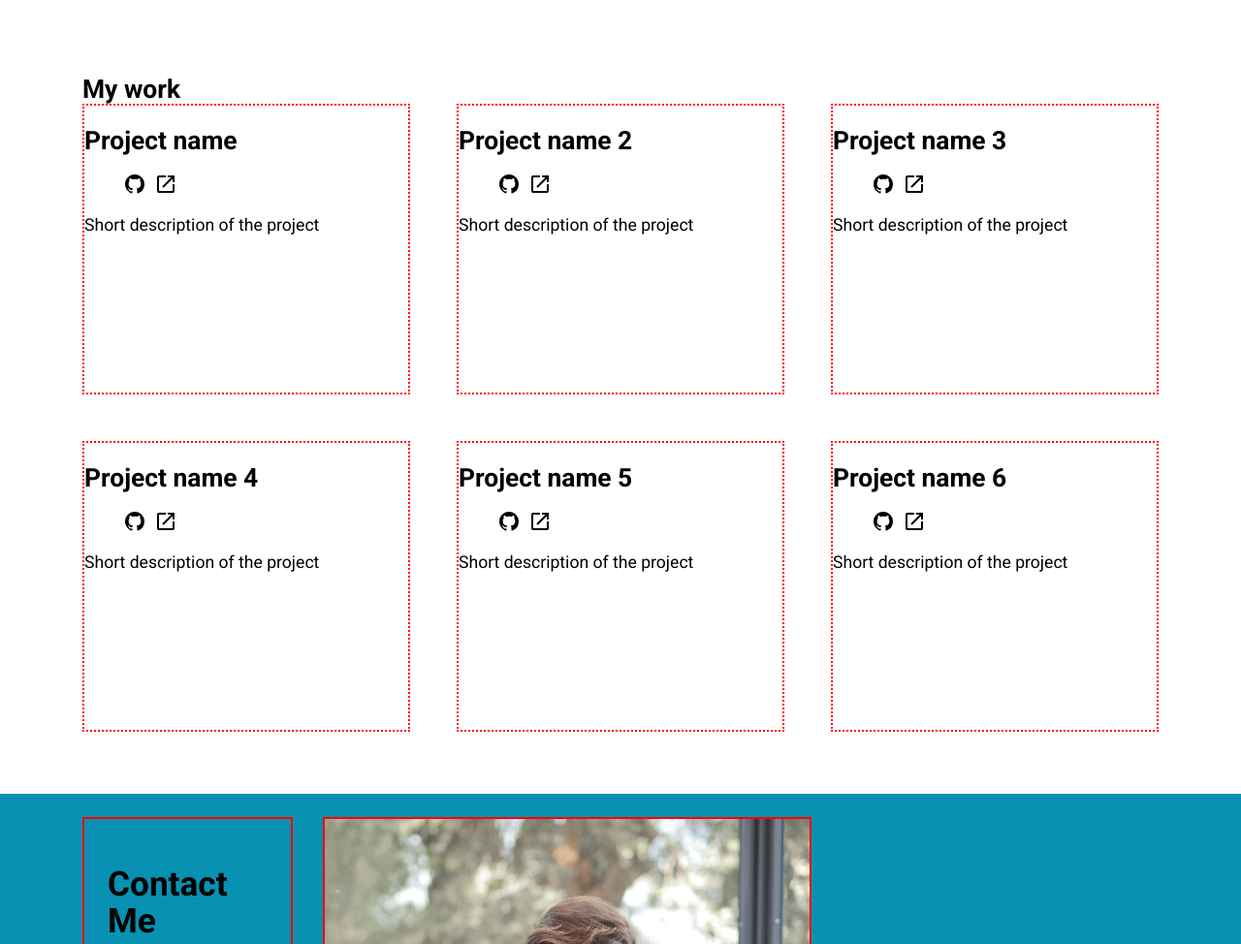
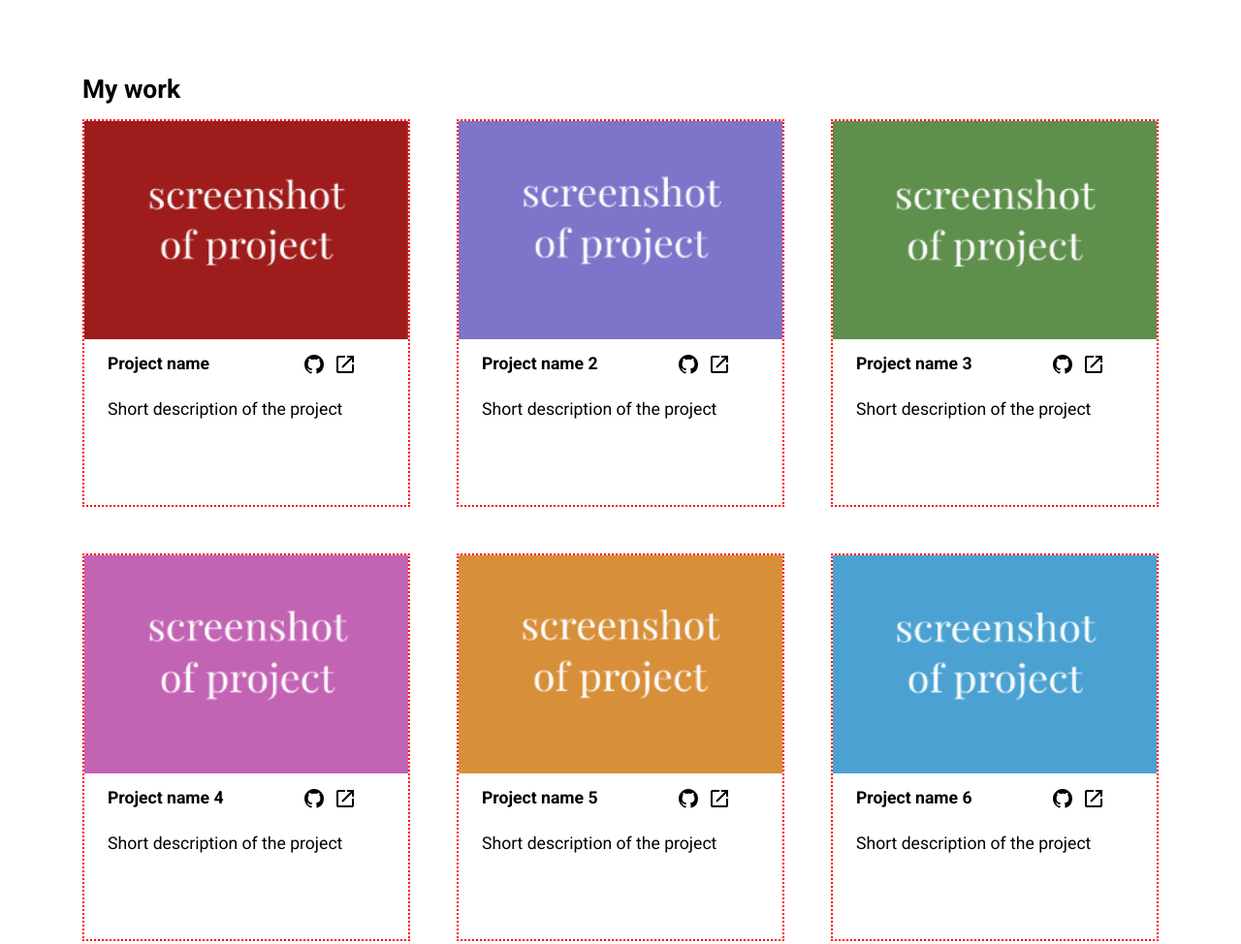
Before and after one commit to ShengGut/landing-page, a website built with Vite: page index.html in a window 1280 px wide. Shown: the part 400-1374 px from the top of the page at 97% size. Built offline with nearby package versions, Linux system fonts and the light colour scheme; a web font is replaced by a local one.

Commit message:
Added project cards

```diff
--- a/index.html
+++ b/index.html
@@ -61,10 +61,10 @@
     <main>
       <section class="margin-400 padding-block-900">
         <div class="container">
-          <h1>My work</h1>
+          <h1 class="my-work">My work</h1>
           <div class="triple-columns">
             <div class="card">
-              <img src="" alt="" />
+              <img src="images/card-1.png" alt="" />
               <h1 class="project-name">Project name</h1>
               <nav class="project-links" id="project-links">
                 <ul aria-label="Project links" role="list" class="nav-list">
@@ -90,7 +90,7 @@
               <p>Short description of the project</p>
             </div>
             <div class="card">
-              <img src="" alt="" />
+              <img src="images/card-2.png" alt="" />
               <h1 class="project-name">Project name 2</h1>
               <nav class="project-links" id="project-links">
                 <ul aria-label="Project links" role="list" class="nav-list">
@@ -116,7 +116,7 @@
               <p>Short description of the project</p>
             </div>
             <div class="card">
-              <img src="" alt="" />
+              <img src="images/card-3.png" alt="" />
               <h1 class="project-name">Project name 3</h1>
               <nav class="project-links" id="project-links">
                 <ul aria-label="Project links" role="list" class="nav-list">
@@ -142,7 +142,7 @@
               <p>Short description of the project</p>
             </div>
             <div class="card">
-              <img src="" alt="" />
+              <img src="images/card-4.png" alt="" />
               <h1 class="project-name">Project name 4</h1>
               <nav class="project-links" id="project-links">
                 <ul aria-label="Project links" role="list" class="nav-list">
@@ -168,7 +168,7 @@
               <p>Short description of the project</p>
             </div>
             <div class="card">
-              <img src="" alt="" />
+              <img src="images/card-5.png" alt="" />
               <h1 class="project-name">Project name 5</h1>
               <nav class="project-links" id="project-links">
                 <ul aria-label="Project links" role="list" class="nav-list">
@@ -194,7 +194,7 @@
               <p>Short description of the project</p>
             </div>
             <div class="card">
-              <img src="" alt="" />
+              <img src="images/card-6.png" alt="" />
               <h1 class="project-name">Project name 6</h1>
               <nav class="project-links" id="project-links">
                 <ul aria-label="Project links" role="list" class="nav-list">
--- a/styles/style.scss
+++ b/styles/style.scss
@@ -133,6 +133,10 @@ body {
 
 /* main */
 
+.my-work {
+  margin-bottom: 1rem;
+}
+
 .triple-columns {
   display: grid;
   gap: $size-700;
@@ -142,12 +146,49 @@ body {
   .triple-columns {
     grid-auto-flow: row;
     grid-template-columns: repeat(auto-fill, minmax(300px, 1fr));
-    grid-auto-rows: 300px;
+    grid-auto-rows: 400px;
   }
 }
 
 .card {
   border: 2px dotted red;
+  display: grid;
+  grid-template-columns: 2fr 1fr;
+  grid-template-rows: auto auto 1fr;
+  gap: 0.5rem;
+  align-items: center;
+}
+
+.card img {
+  grid-column: 1 / -1;
+  width: 100%;
+  height: 225px;
+  background-color: rgb(216, 143, 57);
+  font-size: 2rem;
+  color: #555;
+}
+
+.project-name {
+  margin-top: 0.5rem;
+  margin-left: 1.5rem;
+  font-size: $fs-700;
+  grid-column: 1;
+  justify-self: start;
+  align-self: start;
+}
+
+.project-links {
+  grid-column: 2;
+  position: relative;
+  top: -0.7rem;
+  left: -2.5rem;
+}
+
+.card p {
+  margin-top: -1rem;
+  margin-left: 1.5rem;
+  align-self: start;
+  grid-column: 1 / -1;
 }
 
 /* footer */
```
Also changed, not shown: images/card-1.png (added), images/card-2.png (added), images/card-3.png (added), images/card-4.png (added), images/card-5.png (added), images/card-6.png (added), styles/style.css, 1 other file.
